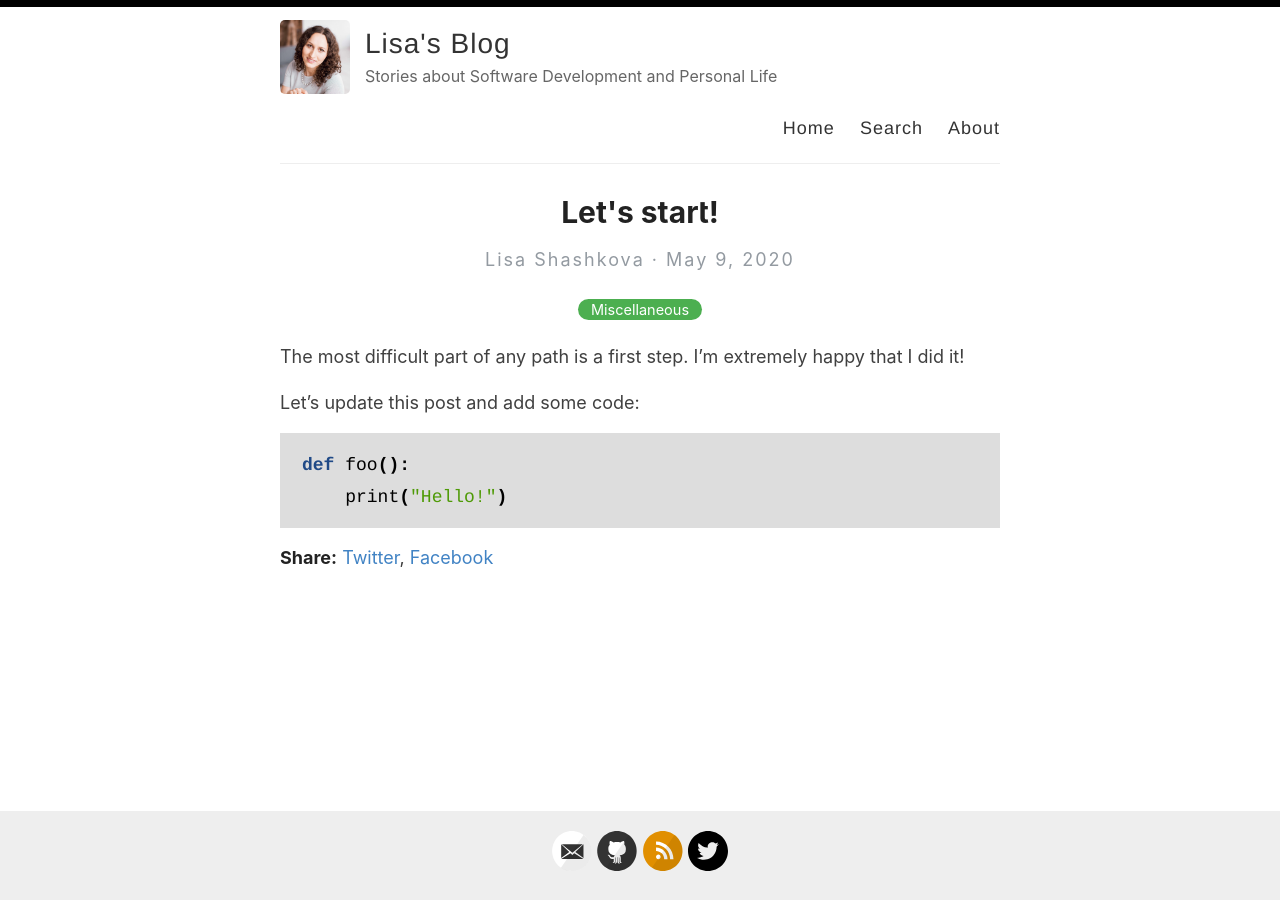
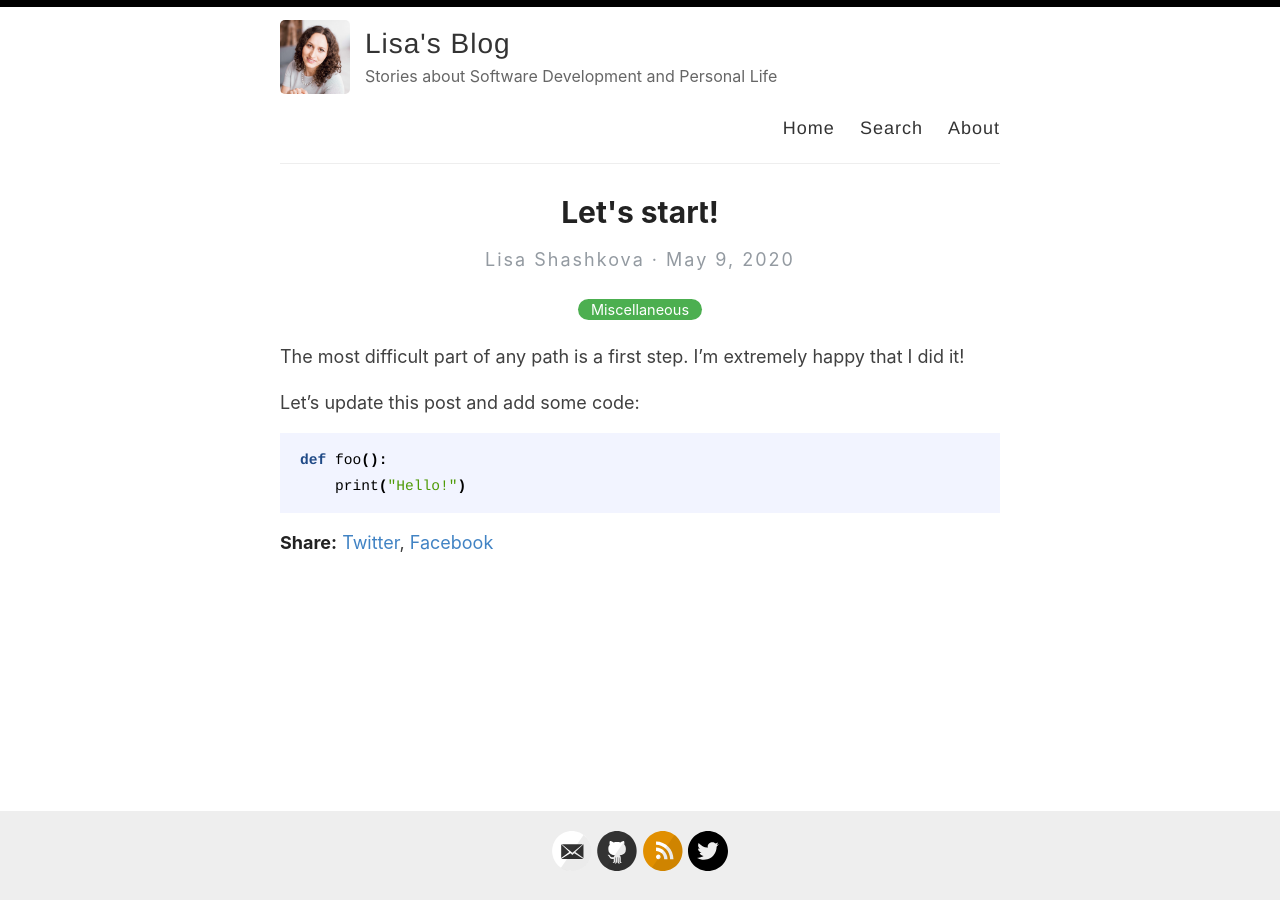
Before and after one commit to Elizaveta239/elizaveta239.github.io, a Jekyll site: the page built from _posts/2020-05-09-lets-start.md, in a window 1280 px wide. Built offline with Jekyll 4.4.1, drawn with Linux system fonts in a browser that asks for light colours.

Commit message:
Update code colors

```diff
--- a/_sass/_autumn.scss
+++ b/_sass/_autumn.scss
@@ -1,16 +1,19 @@
+
 .highlight {
-  background-color: #dddddd;
+  background-color: #f2f4ff;
   padding: 7px 7px 7px 10px;
-  border: 1px solid #ddd;
-  -moz-box-shadow: 3px 3px rgba(0,0,0,0.1);
-  //-webkit-box-shadow: 3px 3px rgba(0,0,0,0.1);
-  //box-shadow: 3px 3px rgba(0,0,0,0.1);
-  //margin: 20px 0 20px 0;
   overflow: scroll;
+  font-size: 90%;
 }
 
 code {
   font-family:'Bitstream Vera Sans Mono','Courier', monospace;
+  color: #d8d8d8;
+}
+
+.highlighter-rouge {
+  background-color: #FAFAFA;
+  color: #FF554A;
 }
 
 .highlight .hll { background-color: #ffffcc }
```
